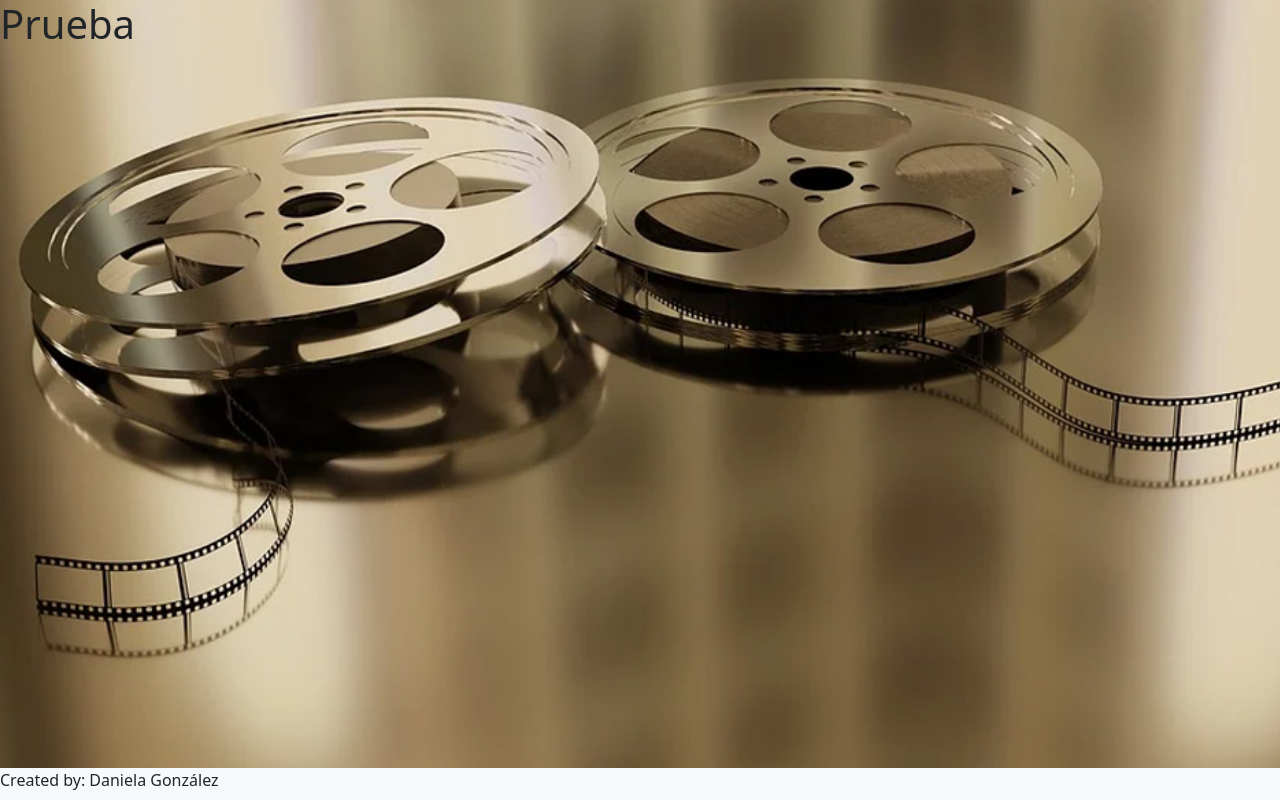
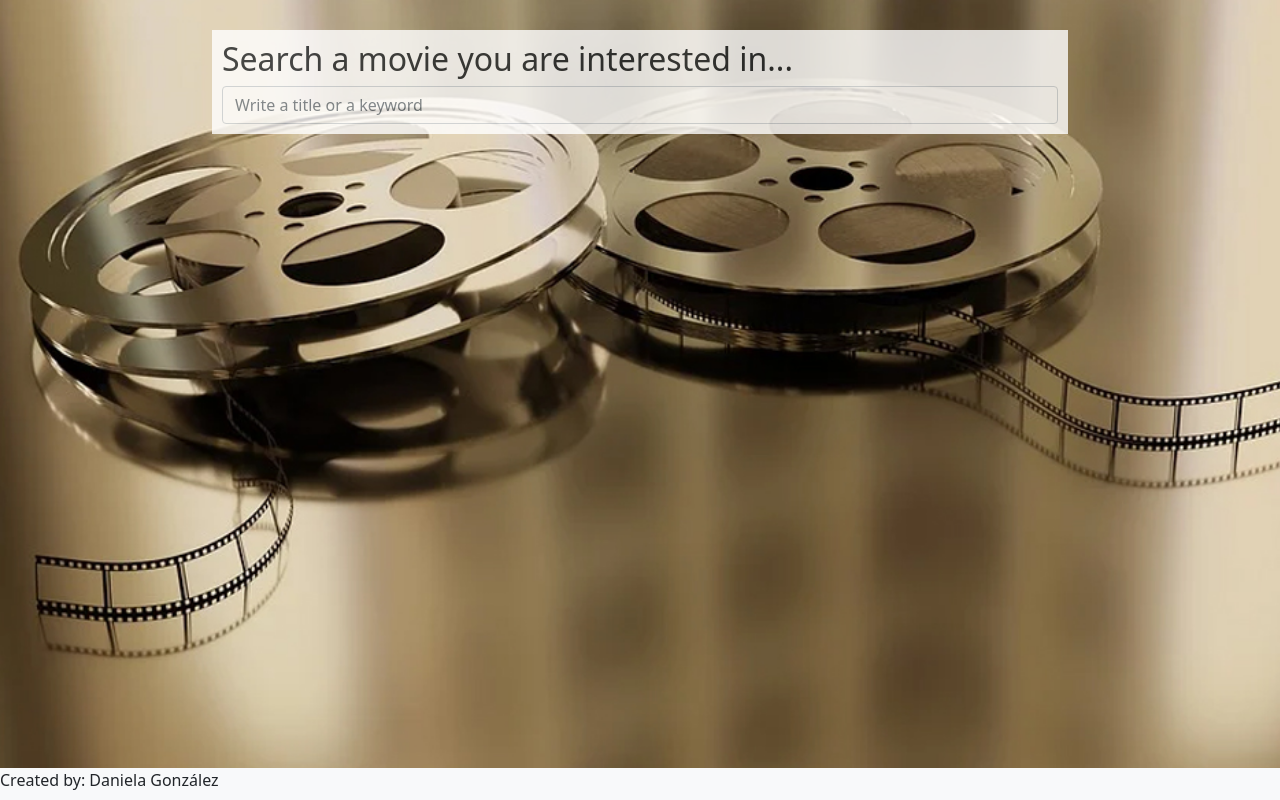
Before and after one commit to danygogo/movies, an Angular app: page / in a window 1280 px wide. Built offline with nearby package versions, Linux system fonts and the light colour scheme.

Commit message:
main structure, not important code yet

```diff
--- a/src/app/app.component.html
+++ b/src/app/app.component.html
@@ -1 +1,3 @@
-<h1>Prueba</h1>
+<div>
+    <app-find></app-find>
+</div>
--- a/src/app/app.component.ts
+++ b/src/app/app.component.ts
@@ -1,4 +1,5 @@
 import { Component } from '@angular/core';
+
 
 @Component({
   selector: 'app-root',
--- a/src/app/app.module.ts
+++ b/src/app/app.module.ts
@@ -1,16 +1,22 @@
 import { NgModule } from '@angular/core';
 import { BrowserModule } from '@angular/platform-browser';
+import { AppComponent } from './app.component';
+import { FindModule } from './search/find.module';
+import { FindService } from './search/services/find.service';
 
-import { AppComponent } from './app.component';
+
 
 @NgModule({
   declarations: [
     AppComponent
   ],
   imports: [
-    BrowserModule
+    BrowserModule,
+    FindModule
   ],
-  providers: [],
+  providers: [
+    FindService  //Esto se importó para ver si se arreglaba el error de NullInjector
+  ],
   bootstrap: [AppComponent]
 })
 export class AppModule { }
--- a/src/app/search/find.module.ts
+++ b/src/app/search/find.module.ts
@@ -1,7 +1,7 @@
 import { NgModule } from '@angular/core';
 import { CommonModule } from '@angular/common';
 import { FindComponent } from './find/find.component';
-
+import { FindService } from './services/find.service';
 
 
 @NgModule({
@@ -10,6 +10,12 @@ import { FindComponent } from './find/find.component';
   ],
   imports: [
     CommonModule
+  ],
+  exports: [
+    FindComponent
+  ],
+  providers: [
+    FindService //Esto se importó para ver si se arreglaba el error de NullInjector
   ]
 })
 export class FindModule { }
--- a/src/app/search/find/find.component.css
+++ b/src/app/search/find/find.component.css
@@ -0,0 +1,10 @@
+.col-8{
+    background-color: white;
+    padding: 10px;
+}
+
+.row{
+    opacity: 0.8;
+    margin-top: 20px;
+    padding: 10px;
+}
--- a/src/app/search/find/find.component.html
+++ b/src/app/search/find/find.component.html
@@ -1 +1,14 @@
-<p>find works!</p>
+
+<div class="row d-flex justify-content-center">
+    <div class="col-8">
+        <h2>Search a movie you are interested in... </h2>
+
+            <input type="text"
+            class = "form-control"
+            placeholder="Write a title or a keyword"
+            (keyup.enter) = "search(entry.value)"
+            #entry
+            >
+
+    </div>
+</div>
--- a/src/app/search/find/find.component.ts
+++ b/src/app/search/find/find.component.ts
@@ -1,4 +1,6 @@
 import { Component, OnInit } from '@angular/core';
+import { Find } from '../interfaces/find.interface';
+import { FindService } from '../services/find.service';
 
 @Component({
   selector: 'app-find',
@@ -6,10 +8,23 @@ import { Component, OnInit } from '@angular/core';
   styleUrls: ['./find.component.css']
 })
 export class FindComponent implements OnInit {
+  entry: string = ""
+  movies: Find[] = [];
 
-  constructor() { }
+  constructor(private findService: FindService) { }
 
   ngOnInit(): void {
   }
 
+  search(entry : string){
+    this.entry = entry;
+    console.log("Me encuentro en el primer llamado, en metodo search, El valor digitado es:" + entry)
+    /*this.findService.searchMovie(entry).subscribe((resp) =>{
+      this.movies = resp;
+      console.log(this.movies)
+    })*/
+
+
+  }//End of search
+
 }
--- a/src/app/search/services/find.service.ts
+++ b/src/app/search/services/find.service.ts
@@ -1,9 +1,20 @@
 import { Injectable } from '@angular/core';
+import { HttpClient } from "@angular/common/http"
+import { Observable } from 'rxjs';
+import { Find } from '../interfaces/find.interface';
 
 @Injectable({
   providedIn: 'root'
 })
 export class FindService {
+  private apiURL: string = "http://www.omdbapi.com/?apikey=9ba4cef9&s=cars"
+/*
+  constructor(private http: HttpClient) { }
 
-  constructor() { }
+  searchMovie(term: string): Observable<Find[]>{
+    console.log("He entrado al search del service")
+    const url = `${this.apiURL}`
+    //s/${term}
+    return this.http.get<Find[]>(url)
+  }*/
 }
```
Also changed, not shown: src/app/app-routing.module.ts (added, +29 -0 lines), 1 other file (tests, documents, lock files or other folders).
